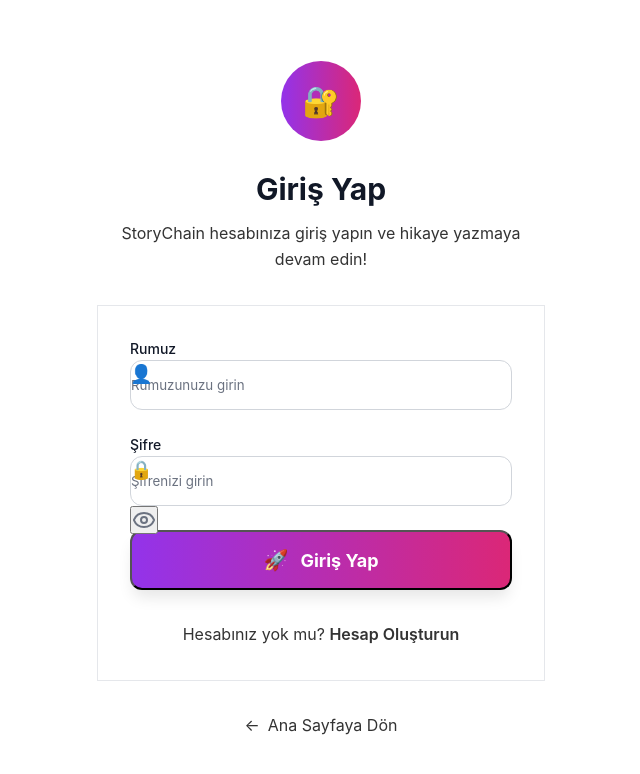
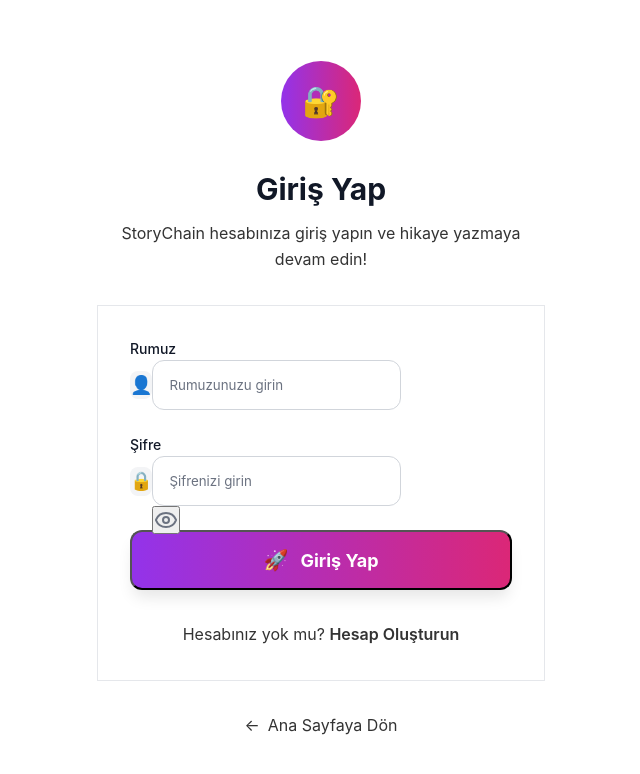
Before and after one commit to ardakrtss/storychain-frontend, a Next.js app: page /nickname in a window 1280 px wide. Shown: the top 774 px of the page, without its empty margins (319-959 px from the left). Built offline with nearby package versions, Linux system fonts and the light colour scheme; no server answers.

Commit message:
İkonlar input alanlarının dışına taşındı - daha temiz ve modern görünüm

```diff
--- a/src/app/nickname/page.js
+++ b/src/app/nickname/page.js
@@ -112,9 +112,9 @@ export default function LoginPage() {
               <label htmlFor="nickname" className="block text-sm font-medium text-gray-900 mb-3">
                 Rumuz
               </label>
-              <div className="relative">
-                <div className="absolute inset-y-0 left-0 pl-4 flex items-center pointer-events-none">
-                  <span className="text-gray-400 text-lg">👤</span>
+              <div className="flex items-center space-x-3">
+                <div className="flex-shrink-0 w-10 h-10 bg-gray-100 rounded-lg flex items-center justify-center">
+                  <span className="text-gray-600 text-lg">👤</span>
                 </div>
                 <input
                   id="nickname"
@@ -122,8 +122,8 @@ export default function LoginPage() {
                   type="text"
                   value={formData.nickname}
                   onChange={handleChange}
-                    style={{ color: '#000000 !important', backgroundColor: '#ffffff !important', paddingLeft: '3rem !important', textIndent: '0 !important' }}
-                    className={`w-full pr-4 py-4 bg-white border rounded-xl text-black placeholder-gray-500 focus:outline-none focus:ring-2 focus:ring-purple-500 focus:border-transparent transition-all duration-300 ${
+                  style={{ color: '#000000 !important', backgroundColor: '#ffffff !important', textIndent: '0 !important' }}
+                  className={`flex-1 py-4 px-4 bg-white border rounded-xl text-black placeholder-gray-500 focus:outline-none focus:ring-2 focus:ring-purple-500 focus:border-transparent transition-all duration-300 ${
                     errors.nickname
                       ? 'border-red-500 focus:ring-red-500'
                       : 'border-gray-300 hover:border-gray-400'
@@ -141,18 +141,19 @@ export default function LoginPage() {
               <label htmlFor="password" className="block text-sm font-medium text-gray-900 mb-3">
                 Şifre
               </label>
-              <div className="relative">
-                <div className="absolute inset-y-0 left-0 pl-4 flex items-center pointer-events-none">
-                  <span className="text-gray-400 text-lg">🔒</span>
+              <div className="flex items-center space-x-3">
+                <div className="flex-shrink-0 w-10 h-10 bg-gray-100 rounded-lg flex items-center justify-center">
+                  <span className="text-gray-600 text-lg">🔒</span>
                 </div>
+                <div className="relative flex-1">
                   <input
                     id="password"
                     name="password"
                     type={showPassword ? "text" : "password"}
                     value={formData.password}
                     onChange={handleChange}
-                    style={{ color: '#000000 !important', backgroundColor: '#ffffff !important', paddingLeft: '3rem !important', textIndent: '0 !important' }}
-                    className={`w-full pr-12 py-4 bg-white border rounded-xl text-black placeholder-gray-500 focus:outline-none focus:ring-2 focus:ring-purple-500 focus:border-transparent transition-all duration-300 ${
+                    style={{ color: '#000000 !important', backgroundColor: '#ffffff !important', textIndent: '0 !important' }}
+                    className={`w-full pr-12 py-4 px-4 bg-white border rounded-xl text-black placeholder-gray-500 focus:outline-none focus:ring-2 focus:ring-purple-500 focus:border-transparent transition-all duration-300 ${
                       errors.password
                         ? 'border-red-500 focus:ring-red-500'
                         : 'border-gray-300 hover:border-gray-400'
@@ -170,6 +171,7 @@ export default function LoginPage() {
                       <Eye className="h-5 w-5" />
                     )}
                   </button>
+                </div>
               </div>
               {errors.password && (
                 <p className="mt-2 text-sm text-red-600">{errors.password}</p>
```
Also changed, not shown: src/app/register/page.js (+19 -15 lines). Lines whose indentation alone changed are shown as unchanged.
